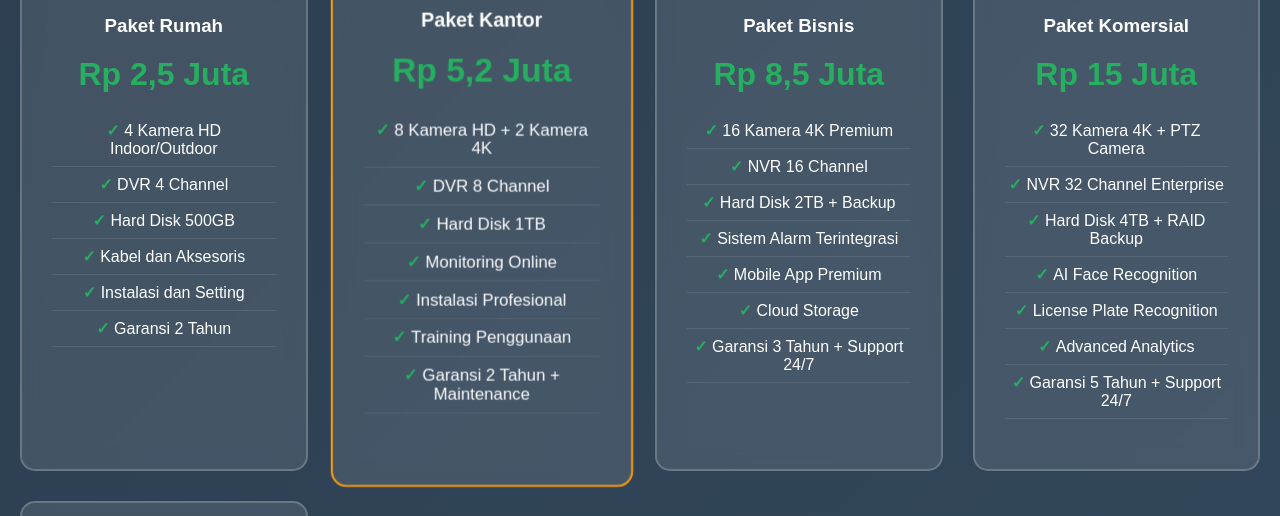
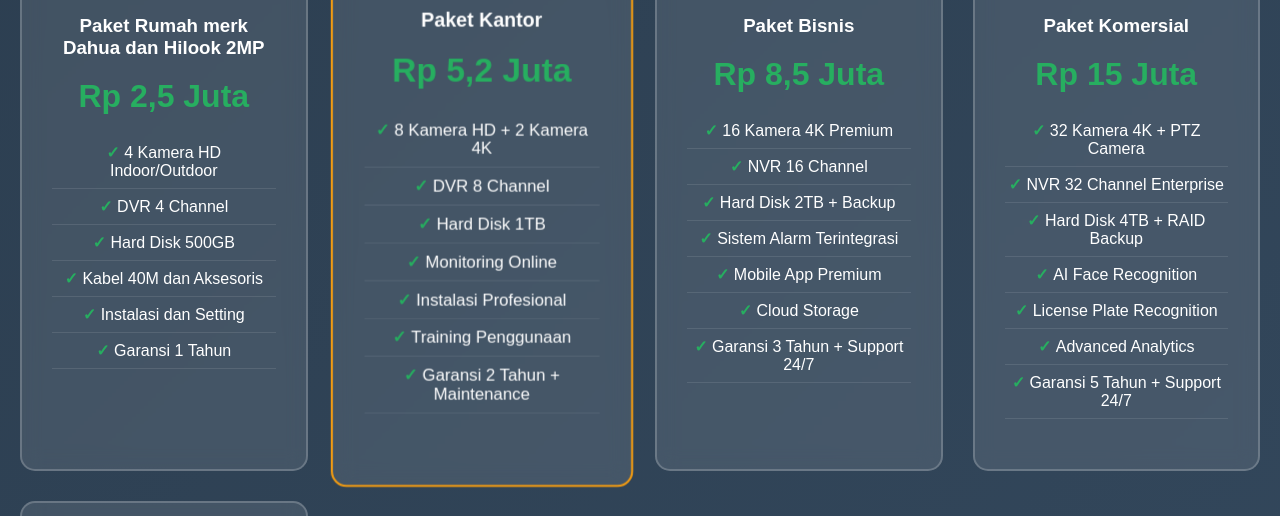
Before and after one commit to kholid03-cyber/lababil, a plain HTML site: page cctv.html in a window 1280 px wide. Shown: the part 1794-2310 px from the top of the page. Drawn offline with Linux system fonts and the light colour scheme.

Commit message:
Update cctv.html

```diff
--- a/cctv.html
+++ b/cctv.html
@@ -674,15 +674,15 @@
           <img src="dahua-logo.png" alt="Dahua Technology" class="brand-logo-img">
           <img src="hilook-logo.png" alt="HiLook by Hikvision" class="brand-logo-img">
         </div>
-        <h3>Paket Rumah</h3>
+        <h3>Paket Rumah merk Dahua dan Hilook 2MP</h3>
         <div class="price">Rp 2,5 Juta</div>
         <ul class="price-features">
           <li>4 Kamera HD Indoor/Outdoor</li>
           <li>DVR 4 Channel</li>
           <li>Hard Disk 500GB</li>
-          <li>Kabel dan Aksesoris</li>
+          <li>Kabel 40M dan Aksesoris</li>
           <li>Instalasi dan Setting</li>
-          <li>Garansi 2 Tahun</li>
+          <li>Garansi 1 Tahun</li>
         </ul>
       </div>
       <div class="price-card popular">
```
